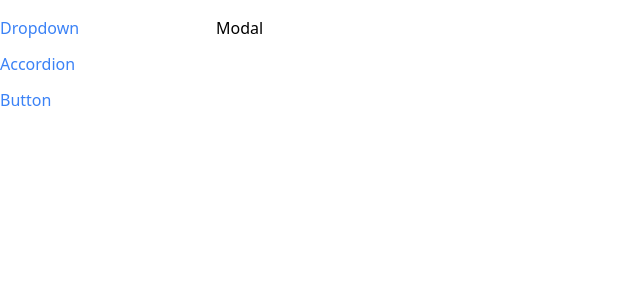
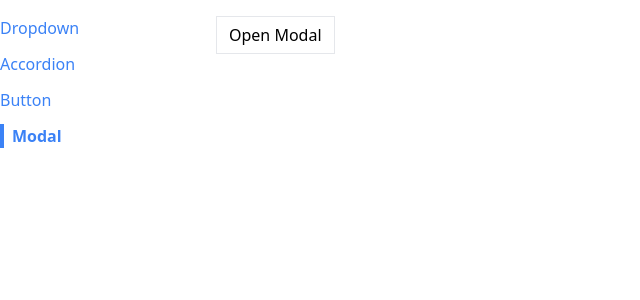
Before and after one commit to JMD1986/comps, a React (Create React App) app: page /modal in a window 1280 px wide. Shown: the top 300 px of the page, without its empty margins (0-640 px from the left). Built offline with nearby package versions, Linux system fonts and the light colour scheme.

Commit message:
building out modal

```diff
--- a/public/index.html
+++ b/public/index.html
@@ -39,5 +39,6 @@
       To begin the development, run `npm start` or `yarn start`.
       To create a production bundle, use `npm run build` or `yarn build`.
     -->
+    <div class="modal-container"></div>
   </body>
 </html>
--- a/src/components/Modal.js
+++ b/src/components/Modal.js
@@ -1,2 +1,19 @@
-function Modal() {}
+import ReactDOM from "react-dom";
+import Button from "./Button";
+
+function Modal({ onClose, children, actionBar }) {
+  return ReactDOM.createPortal(
+    <div>
+      <div
+        onClick={onClose}
+        className="absolute inset-0 bg-gray-300 opacity-80"
+      ></div>
+      <div className="absolute inset-40 p-10 bg-white">
+        {children}
+        {actionBar}
+      </div>
+    </div>,
+    document.querySelector(".modal-container")
+  );
+}
 export default Modal;
--- a/src/components/Sidebar.js
+++ b/src/components/Sidebar.js
@@ -5,6 +5,7 @@
     { label: "Dropdown", path: "/" },
     { label: "Accordion", path: "/accordion" },
     { label: "Button", path: "/button" },
+    { label: "Modal", path: "/modal" },
   ];
   const renderedLinks = links.map((link) => {
     return (
--- a/src/pages/ModalPage.js
+++ b/src/pages/ModalPage.js
@@ -1,4 +1,31 @@
+import Modal from "../components/Modal";
+import Button from "../components/Button";
+import { useState } from "react";
 function ModalPage() {
-  return <div>Modal</div>;
+  const [showModal, setShowModal] = useState(false);
+  const handleClick = () => {
+    setShowModal(true);
+  };
+  const handleClose = () => {
+    setShowModal(false);
+  };
+
+  const actionBar = (
+    <div>
+      <Button primary>I Accept</Button>
+    </div>
+  );
+  const modal = (
+    <Modal onClose={handleClose} actionBar={actionBar}>
+      <p>Here is an important agreement for you to accept</p>
+    </Modal>
+  );
+
+  return (
+    <div>
+      <Button onClick={handleClick}>Open Modal</Button>
+      {showModal && modal}
+    </div>
+  );
 }
 export default ModalPage;
```
